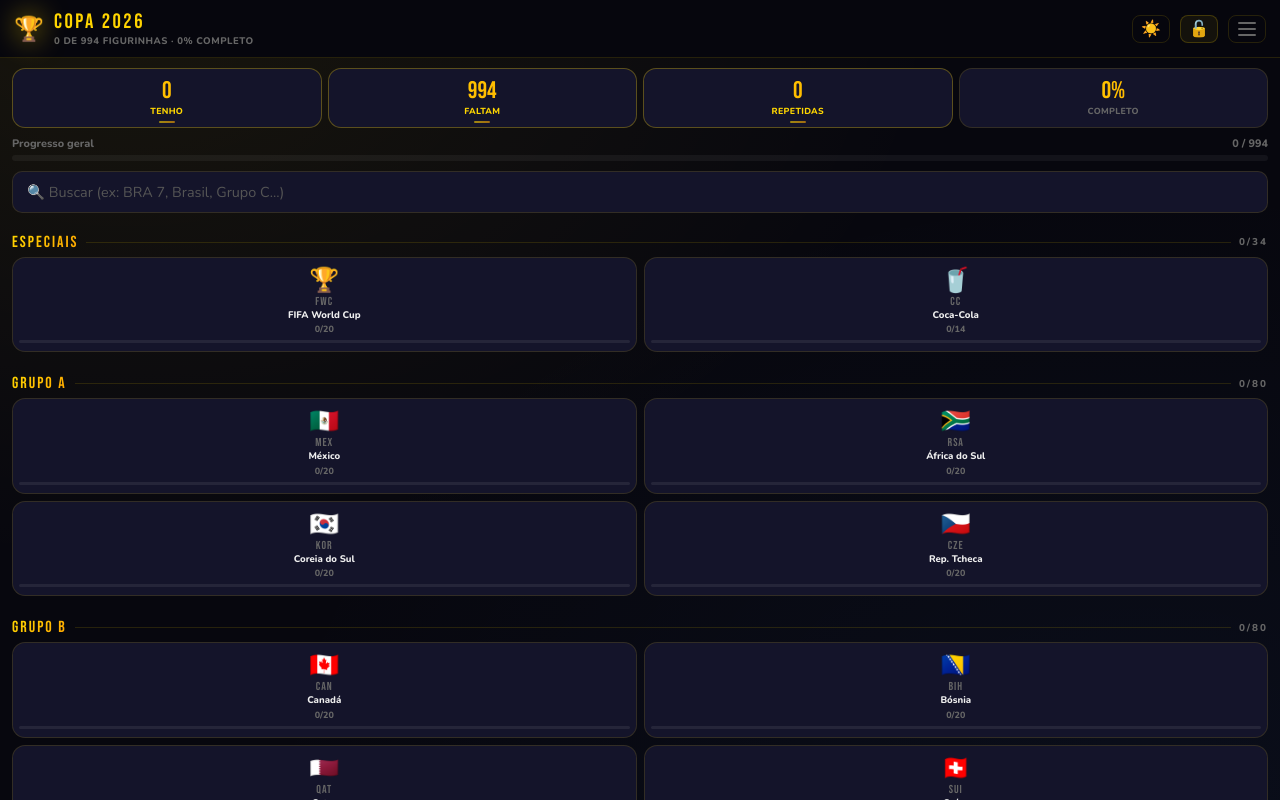
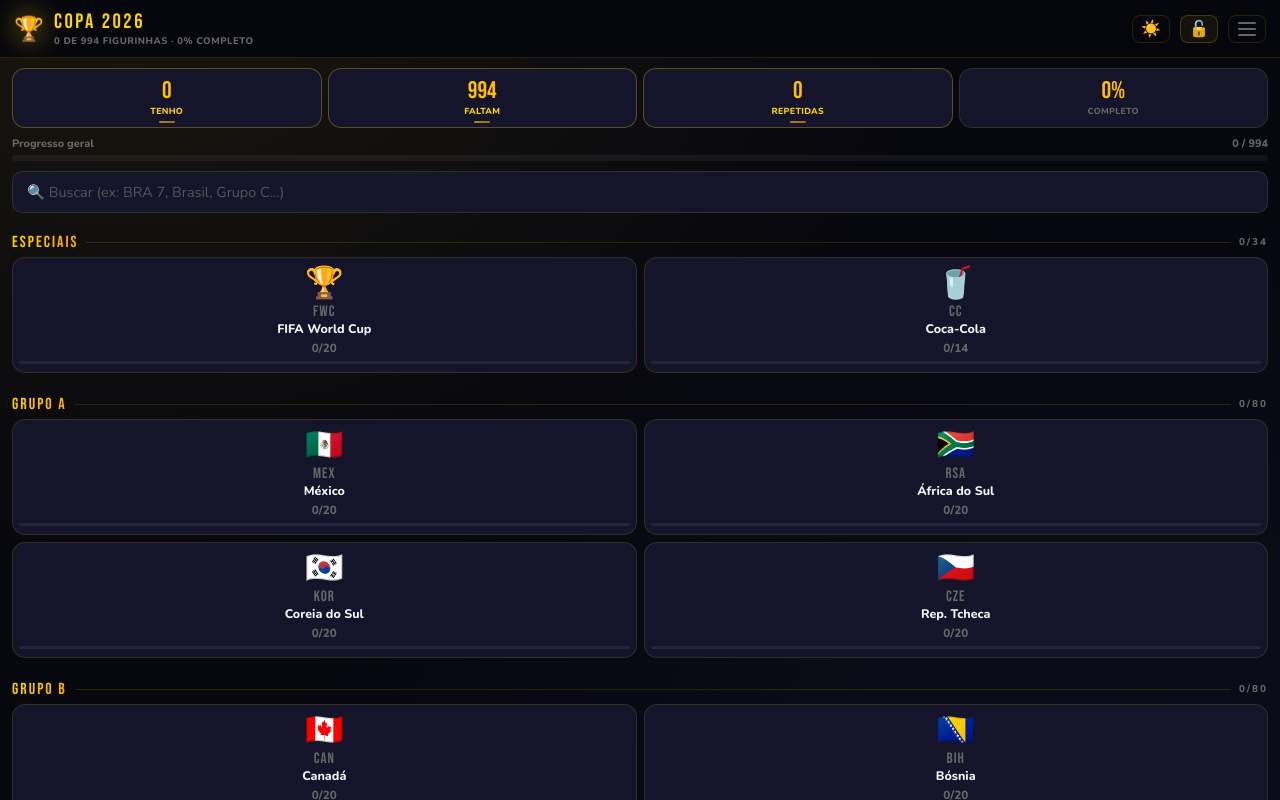
Before and after one commit to marcelinowe/album-copa-2026, a React (Vite) app: page / in a window 1280 px wide. Built offline with nearby package versions, Linux system fonts and the light colour scheme.

Commit message:
Add files via upload

```diff
--- a/src/App.jsx
+++ b/src/App.jsx
@@ -287,8 +287,8 @@ function StickerCell({ s, qty, onInc, onDec, locked}) {
   return (
     <div onClick={locked?undefined:onInc} style={{ aspectRatio:"3/4",borderRadius:9,border:`2px solid ${bc}`,background:stkBg,display:"flex",flexDirection:"column",alignItems:"center",justifyContent:"center",cursor:locked?"default":"pointer",position:"relative",userSelect:"none",WebkitTapHighlightColor:"transparent",overflow:"hidden",opacity:locked?0.75:1 }}>
       {qty>1&&<div style={{ position:"absolute",top:2,right:2,width:15,height:15,background:gold,color:"#000",borderRadius:"50%",fontSize:".5rem",fontWeight:900,display:"flex",alignItems:"center",justifyContent:"center" }}>{qty}</div>}
-      <div style={{ fontSize:20,marginBottom:1 }}>{ico}</div>
-      <div style={{ fontSize:".75rem",fontWeight:800,color:lc,textTransform:"uppercase",letterSpacing:".2px",textAlign:"center",lineHeight:1.2 }}>{s.label}</div>
+      <div style={{ fontSize:17,marginBottom:1 }}>{ico}</div>
+      <div style={{ fontSize:".65rem",fontWeight:800,color:lc,textTransform:"uppercase",letterSpacing:".2px",textAlign:"center",lineHeight:1.2 }}>{s.label}</div>
       {qty>0&&!locked&&(
         <div style={{ display:"flex",alignItems:"center",gap:1,marginTop:2 }} onClick={e=>e.stopPropagation()}>
           <button onClick={onDec} style={qb}>−</button>
@@ -334,10 +334,10 @@ function TeamCard({ team, col, isOpen, onToggle}) {
   return (
     <div onClick={onToggle} style={{ background:isOpen?"rgba(255,215,0,0.05)":card,border:`1.5px solid ${bc}`,borderRadius:13,cursor:"pointer",WebkitTapHighlightColor:"transparent",userSelect:"none",overflow:"hidden",transition:"border-color .15s" }}>
       <div style={{ padding:"10px 6px 8px",display:"flex",flexDirection:"column",alignItems:"center",gap:1 }}>
-        <span style={{ fontSize:24,lineHeight:1 }}>{team.flag}</span>
-        <span style={{ fontFamily:font.title,fontSize:".72rem",letterSpacing:1,color:"var(--muted)",marginTop:2 }}>{team.code}</span>
-        <span style={{ fontFamily:font.body,fontSize:".6rem",fontWeight:800,textAlign:"center",lineHeight:1.2 }}>{team.name}</span>
-        <span style={{ fontSize:".56rem",fontWeight:800,color:full?green:muted,marginTop:2 }}>{owned}/{total}</span>
+        <span style={{ fontSize:31,lineHeight:1 }}>{team.flag}</span>
+        <span style={{ fontFamily:font.title,fontSize:".94rem",letterSpacing:1,color:"var(--muted)",marginTop:2 }}>{team.code}</span>
+        <span style={{ fontFamily:font.body,fontSize:".78rem",fontWeight:800,textAlign:"center",lineHeight:1.2 }}>{team.name}</span>
+        <span style={{ fontSize:".73rem",fontWeight:800,color:full?green:muted,marginTop:2 }}>{owned}/{total}</span>
         <div style={{ width:"100%",height:3,background:"rgba(255,255,255,0.07)",borderRadius:99,overflow:"hidden",marginTop:4 }}>
           <div style={{ height:"100%",width:pct+"%",background:full?green:`linear-gradient(90deg,${gold},${gold2})`,borderRadius:99,transition:"width .3s" }} />
         </div>
```
